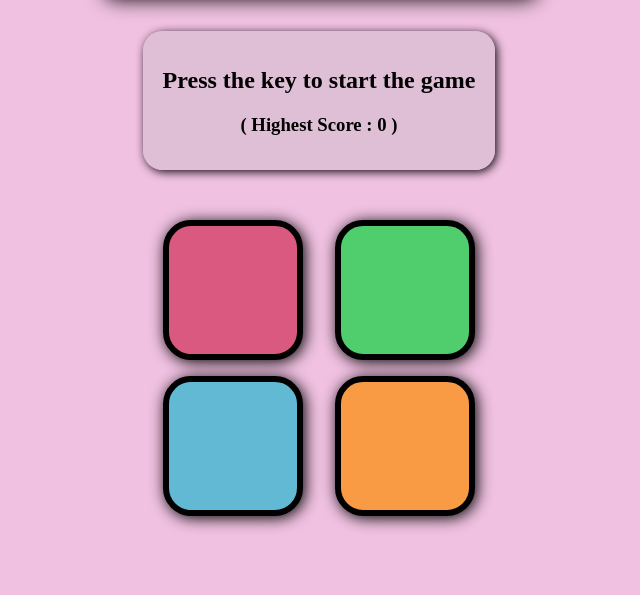
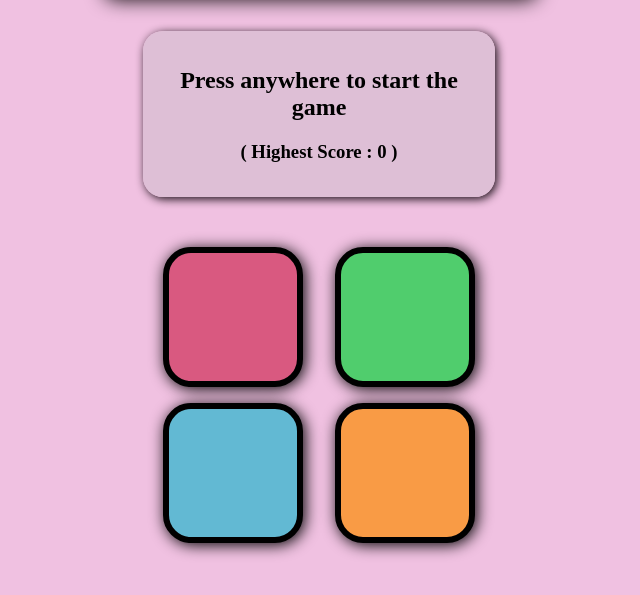
Before and after one commit to ayushi-jain-31/SIMON_GAME, a plain HTML site: page index.html in a window 1280 px wide. Shown: the part 141-736 px from the top of the page, without its empty margins (321-961 px from the left). Drawn offline with Linux system fonts and the light colour scheme.

Commit message:
some changes

```diff
--- a/index.html
+++ b/index.html
@@ -12,7 +12,7 @@
     <div class="h1"><h1>SIMON SAYS GAME</h1></div>
     <br>
     <div class="heading">
-        <h2>Press the key to start the game</h2>
+        <h2>Press anywhere to start the game</h2>
         <div id="highest-score"><h3>( Highest Score : 0 )</h3></div>
     </div>
     <br>
```
